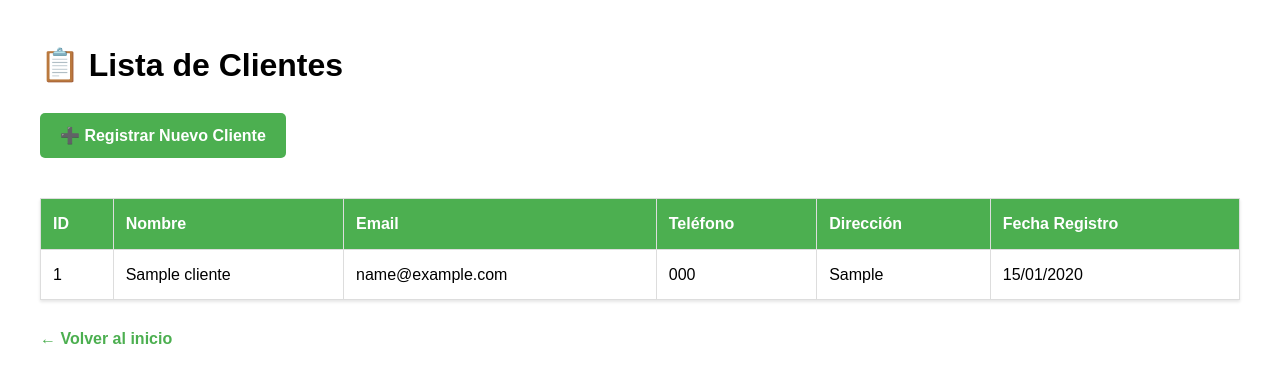
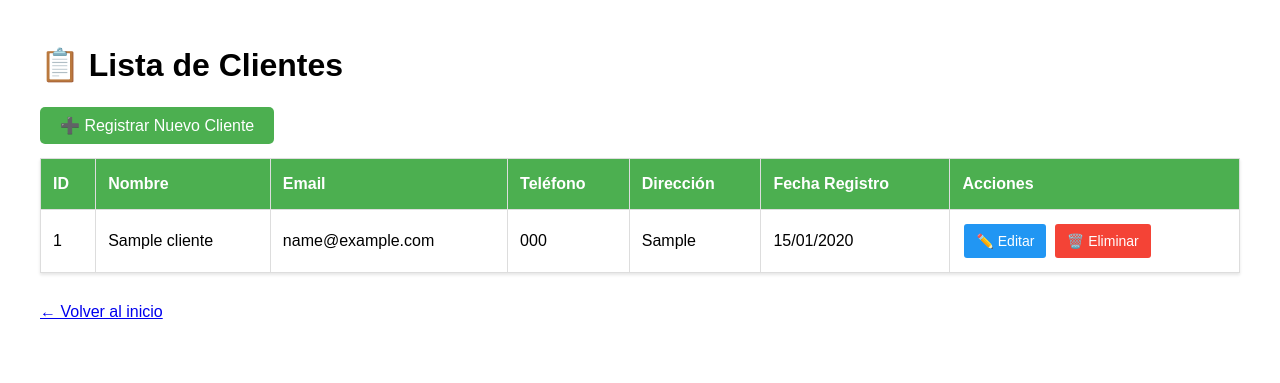
Before and after one commit to fevasquez444/cleandesk, a Flask app: page /clientes in a window 1280 px wide. Shown: the top 383 px of the page. Run offline with Flask 3, Linux system fonts and the light colour scheme; tables that the repository leaves empty hold one stand-in row (values such as "Sample post").

Commit message:
Fase 3 completada: Formulario y lista de clientes funcionando. CRUD parcial (Crear, Leer, Editar y Eliminar)

```diff
--- a/app.py
+++ b/app.py
@@ -49,6 +49,32 @@ def nuevo_cliente():
         return redirect(url_for('index'))
     return render_template('cliente_form.html', form=form)
 
+# RUTA PARA EDITAR CLIENTE (NUEVA)
+@app.route('/clientes/editar/<int:id>', methods=['GET', 'POST'])
+def editar_cliente(id):
+    # Buscar el cliente por ID o mostrar 404 si no existe
+    cliente = Cliente.query.get_or_404(id)
+
+    # Crear el formulario y cargar los datos del cliente
+    form = ClientForm(obj=cliente)
+
+    if form.validate_on_submit():
+        # Actualizar los campos del cliente con los datos del formulario
+        form.populate_obj(cliente)
+        db.session.commit()
+        return redirect(url_for('listar_clientes'))
+
+    return render_template('cliente_form.html', form=form, editar=True, cliente=cliente)
+
+# RUTA PARA ELIMINAR CLIENTE (NUEVA)
+@app.route('/clientes/eliminar/<int:id>')
+def eliminar_cliente(id):
+    cliente = Cliente.query.get_or_404(id)
+    db.session.delete(cliente)
+    db.session.commit()
+    return redirect(url_for('listar_clientes'))
+
+
 # RUTA PARA LISTAR CLIENTES (NUEVA)
 @app.route('/clientes')
 def listar_clientes():
--- a/templates/clientes_lista.html
+++ b/templates/clientes_lista.html
@@ -31,34 +31,44 @@
         tr:hover {
             background-color: #ddd;
         }
-        a {
-            text-decoration: none;
-            color: #4CAF50;
-            font-weight: bold;
-        }
-        a:hover {
-            text-decoration: underline;
-        }
         .btn {
             display: inline-block;
-            padding: 10px 20px;
+            padding: 6px 12px;
+            text-decoration: none;
+            border-radius: 3px;
+            margin: 2px;
+            font-size: 14px;
+        }
+        .btn-edit {
+            background-color: #2196F3;
+            color: white;
+        }
+        .btn-edit:hover {
+            background-color: #0b7dda;
+        }
+        .btn-delete {
+            background-color: #f44336;
+            color: white;
+        }
+        .btn-delete:hover {
+            background-color: #da190b;
+        }
+        .btn-add {
             background-color: #4CAF50;
             color: white;
+            padding: 10px 20px;
+            border-radius: 5px;
             text-decoration: none;
-            border-radius: 5px;
-            margin-bottom: 20px;
         }
-        .btn:hover {
+        .btn-add:hover {
             background-color: #45a049;
-            text-decoration: none;
-            color: white;
         }
     </style>
 </head>
 <body>
     <h1>📋 Lista de Clientes</h1>
 
-    <a href="{{ url_for('nuevo_cliente') }}" class="btn">➕ Registrar Nuevo Cliente</a>
+    <a href="{{ url_for('nuevo_cliente') }}" class="btn-add">➕ Registrar Nuevo Cliente</a>
 
     <table>
         <thead>
@@ -69,6 +79,7 @@
                 <th>Teléfono</th>
                 <th>Dirección</th>
                 <th>Fecha Registro</th>
+                <th>Acciones</th>  <!-- NUEVA COLUMNA -->
             </tr>
         </thead>
         <tbody>
@@ -80,10 +91,16 @@
                 <td>{{ cliente.telefono or '—' }}</td>
                 <td>{{ cliente.direccion or '—' }}</td>
                 <td>{{ cliente.fecha_registro.strftime('%d/%m/%Y') }}</td>
+                <td>
+                    <a href="{{ url_for('editar_cliente', id=cliente.id) }}" class="btn btn-edit">✏️ Editar</a>
+                    <a href="{{ url_for('eliminar_cliente', id=cliente.id) }}"
+                       class="btn btn-delete"
+                       onclick="return confirm('¿Estás seguro de eliminar este cliente?')">🗑️ Eliminar</a>
+                </td>
             </tr>
             {% else %}
             <tr>
-                <td colspan="6" style="text-align: center; padding: 20px;">
+                <td colspan="7" style="text-align: center; padding: 20px;">  <!-- Cambiado a 7 columnas -->
                     No hay clientes registrados aún.<br>
                     <a href="{{ url_for('nuevo_cliente') }}">¡Registra el primer cliente!</a>
                 </td>
@@ -94,5 +111,16 @@
 
     <br>
     <a href="{{ url_for('index') }}">← Volver al inicio</a>
+
+    <script>
+        // Confirmación para eliminar
+        document.querySelectorAll('.btn-delete').forEach(button => {
+            button.addEventListener('click', function(e) {
+                if (!confirm('¿Estás seguro de eliminar este cliente?')) {
+                    e.preventDefault();
+                }
+            });
+        });
+    </script>
 </body>
 </html>
```
Also changed, not shown: templates/cliente_form.html (+20 -6 lines), instance/cleandesk.db.
